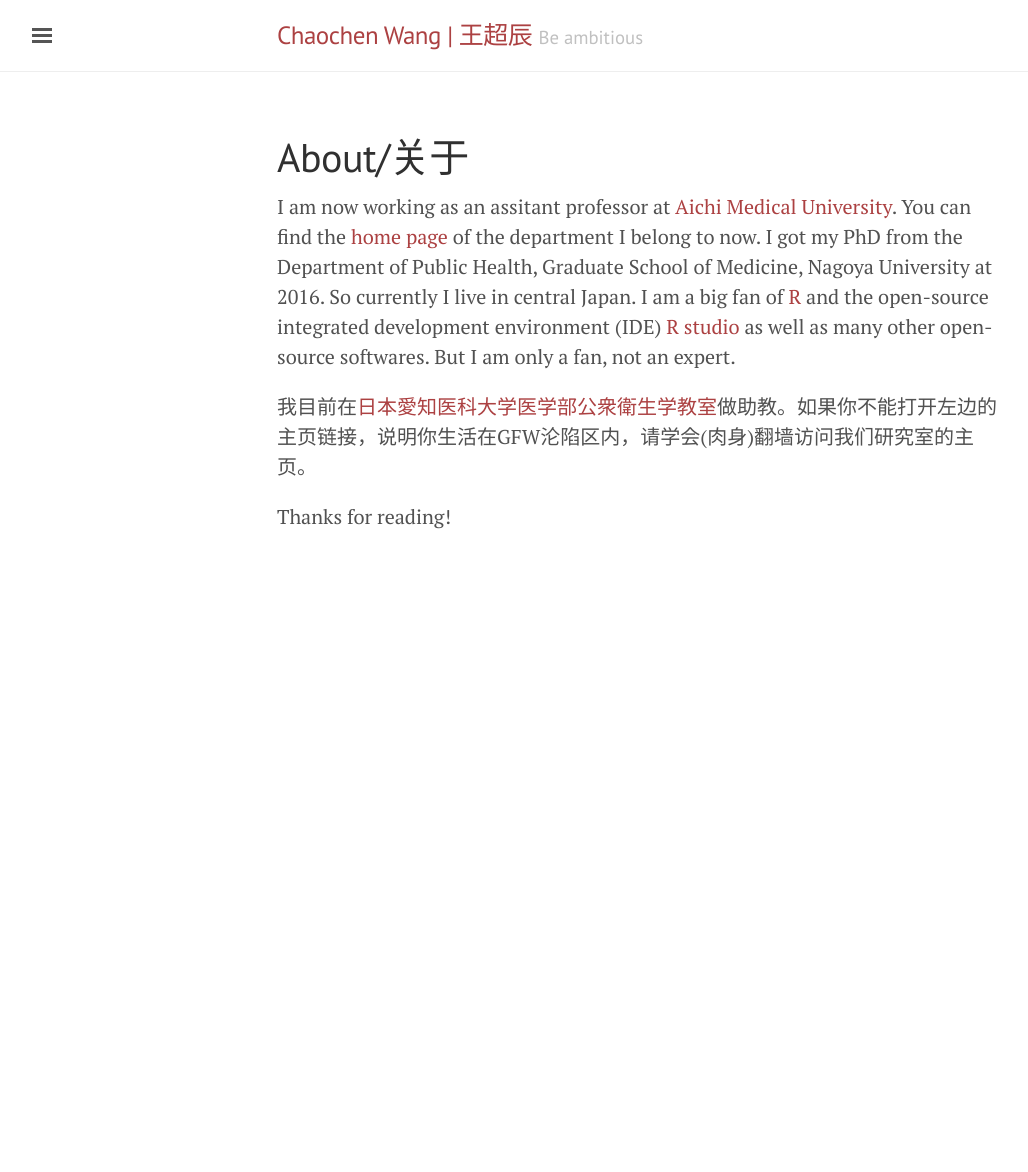
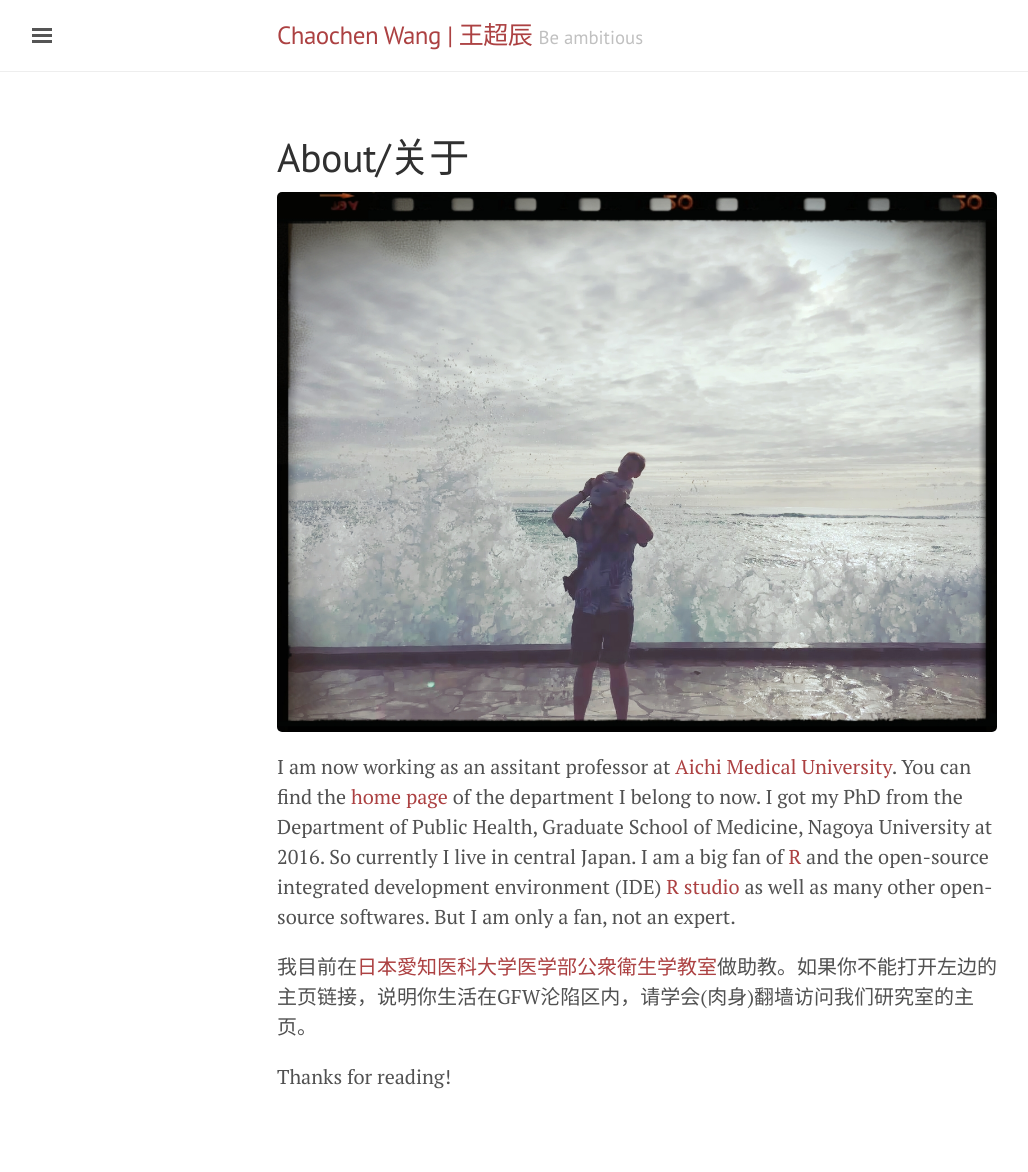
Before and after one commit to cjjcwang/winterwang.github.io, a Jekyll site: the page built from about.md, in a window 1280 px wide. Shown: the whole page, without its empty margins (3-1031 px from the left). Built offline with Jekyll 4.4.1, drawn with Linux system fonts in a browser that asks for light colours; before the commit the page ends 900 px from its top, so only the background shows below that.

Commit message:
about image path test

```diff
--- a/about.md
+++ b/about.md
@@ -1,9 +1,10 @@
 ---
 layout: page
 title: About/关于
-imagefeature: assets/bg.jpg)
+imagefeature: image/bg.jpg)
 ---
 
+![](image/bg.jpg)
 
 I am now working as an assitant professor at [Aichi Medical University](http://www.aichi-med-u.ac.jp/). You can find the [home page](https://sites.google.com/site/aichimeduniv/home) of the department I belong to now. I got my PhD from the Department of Public Health, Graduate School of Medicine, Nagoya University at 2016. So currently I live in central Japan. I am a big fan of [R](https://www.r-project.org/) and the open-source integrated development environment (IDE) [R studio](https://www.rstudio.com/) as well as many other open-source softwares. But I am only a fan, not an expert.
 
```
Also changed, not shown: image/bg.jpg (renamed from assets/bg.jpg).
